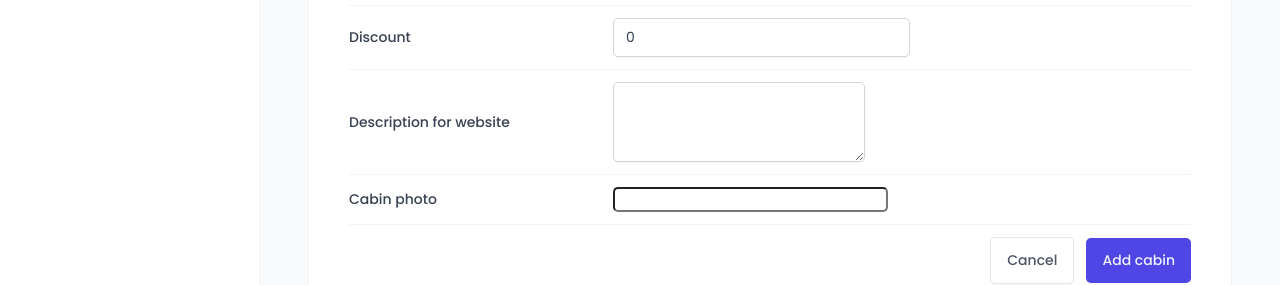
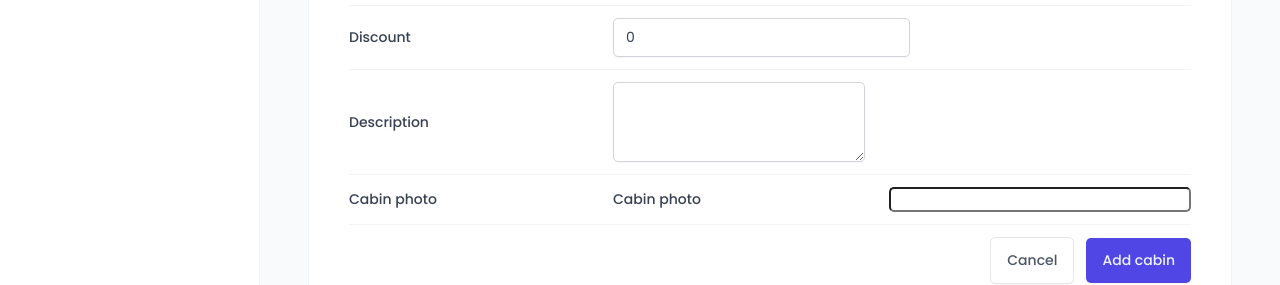
Before and after one commit to yuriy05/react-admin-app, a React (Vite) app: page /cabins in a window 1280 px wide. Both pictures are taken after a click on the button "Add new cabin". Shown: the part 482-767 px from the top of the page. Built offline with nearby package versions, Linux system fonts and the light colour scheme; no server answers; the database is empty; a web font is replaced by a local one.

Commit message:
handling form errors | react hook form

```diff
--- a/src/features/cabins/CreateCabinForm.jsx
+++ b/src/features/cabins/CreateCabinForm.jsx
@@ -5,37 +5,11 @@
 import Button from "../../ui/Button";
 import FileInput from "../../ui/FileInput";
 import Textarea from "../../ui/Textarea";
+import FormRow from "../../ui/FormRow";
 import { useForm } from "react-hook-form";
 import { useMutation, useQueryClient } from "@tanstack/react-query";
 import { createCabin } from "../../services/apiCabins";
 import { toast } from "react-hot-toast";
-
-const FormRow = styled.div`
-  display: grid;
-  align-items: center;
-  grid-template-columns: 24rem 1fr 1.2fr;
-  gap: 2.4rem;
-
-  padding: 1.2rem 0;
-
-  &:first-child {
-    padding-top: 0;
-  }
-
-  &:last-child {
-    padding-bottom: 0;
-  }
-
-  &:not(:last-child) {
-    border-bottom: 1px solid var(--color-grey-100);
-  }
-
-  &:has(button) {
-    display: flex;
-    justify-content: flex-end;
-    gap: 1.2rem;
-  }
-`;
 
 const Label = styled.label`
   font-weight: 500;
@@ -47,7 +21,9 @@
 `;
 
 function CreateCabinForm() {
-  const { register, handleSubmit, reset } = useForm();
+  const { register, handleSubmit, reset, getValues, formState } = useForm();
+
+  const { errors } = formState;
 
   const queryClient = useQueryClient();
 
@@ -69,44 +45,81 @@
     mutate(data);
   }
 
+  function onError(errors) {
+    // console.log(errors);
+  }
+
   return (
-    <Form onSubmit={handleSubmit(onSubmit)}>
-      <FormRow>
-        <Label htmlFor="name">Cabin name</Label>
-        <Input type="text" id="name" {...register("name")} />
+    <Form onSubmit={handleSubmit(onSubmit, onError)}>
+      <FormRow label="Cabin name" error={errors?.name?.message}>
+        <Input
+          type="text"
+          id="name"
+          {...register("name", {
+            required: "This field is required"
+          })}
+          disabled={isCreating}
+        />
       </FormRow>
 
-      <FormRow>
-        <Label htmlFor="maxCapacity">Maximum capacity</Label>
-        <Input type="number" id="maxCapacity" {...register("maxCapacity")} />
+      <FormRow label="Maximum capacity" error={errors?.maxCapacity?.message}>
+        <Input
+          type="number"
+          id="maxCapacity"
+          {...register("maxCapacity", {
+            required: "This field is required",
+            min: {
+              value: 1,
+              message: "Capacity should be at least 1"
+            }
+          })}
+          disabled={isCreating}
+        />
       </FormRow>
 
-      <FormRow>
-        <Label htmlFor="regularPrice">Regular price</Label>
-        <Input type="number" id="regularPrice" {...register("regularPrice")} />
+      <FormRow label="Regular price" error={errors?.regularPrice?.message}>
+        <Input
+          type="number"
+          id="regularPrice"
+          {...register("regularPrice", {
+            required: "This field is required",
+            min: {
+              value: 1,
+              message: "Capacity should be at least 1"
+            }
+          })}
+          disabled={isCreating}
+        />
       </FormRow>
 
-      <FormRow>
-        <Label htmlFor="discount">Discount</Label>
+      <FormRow label="Discount" error={errors?.discount?.message}>
         <Input
           type="number"
           id="discount"
           defaultValue={0}
-          {...register("discount")}
+          {...register("discount", {
+            required: "This field is required",
+            validate: value =>
+              value <= getValues().regularPrice ||
+              "Discount should be less than regular price"
+          })}
+          disabled={isCreating}
         />
       </FormRow>
 
-      <FormRow>
-        <Label htmlFor="description">Description for website</Label>
+      <FormRow label="Description" error={errors?.description?.message}>
         <Textarea
           type="number"
           id="description"
           defaultValue=""
-          {...register("description")}
+          {...register("description", {
+            required: "This field is required"
+          })}
+          disabled={isCreating}
         />
       </FormRow>
 
-      <FormRow>
+      <FormRow label="Cabin photo">
         <Label htmlFor="image">Cabin photo</Label>
         <FileInput id="image" accept="image/*" />
       </FormRow>
--- a/src/ui/AppLayout.jsx
+++ b/src/ui/AppLayout.jsx
@@ -13,6 +13,7 @@
 const Main = styled.main`
   background-color: var(--color-grey-50);
   padding: 4rem 4.8rem 6.4rem;
+  overflow: scroll;
 `;
 
 const Container = styled.div`
--- /dev/null
+++ b/src/ui/FormRow.jsx
@@ -0,0 +1,47 @@
+import { styled } from "styled-components";
+
+const StyledFormRow = styled.div`
+  display: grid;
+  align-items: center;
+  grid-template-columns: 24rem 1fr 1.2fr;
+  gap: 2.4rem;
+
+  padding: 1.2rem 0;
+
+  &:first-child {
+    padding-top: 0;
+  }
+
+  &:last-child {
+    padding-bottom: 0;
+  }
+
+  &:not(:last-child) {
+    border-bottom: 1px solid var(--color-grey-100);
+  }
+
+  &:has(button) {
+    display: flex;
+    justify-content: flex-end;
+    gap: 1.2rem;
+  }
+`;
+
+const Label = styled.label`
+  font-weight: 500;
+`;
+
+const Error = styled.span`
+  font-size: 1.4rem;
+  color: var(--color-red-700);
+`;
+
+export default function FormRow({ label, error, children }) {
+  return (
+    <StyledFormRow>
+      {label && <Label htmlFor={children.props?.id}>{label}</Label>}
+      {children}
+      {error && <Error>{error}</Error>}
+    </StyledFormRow>
+  );
+}
```
